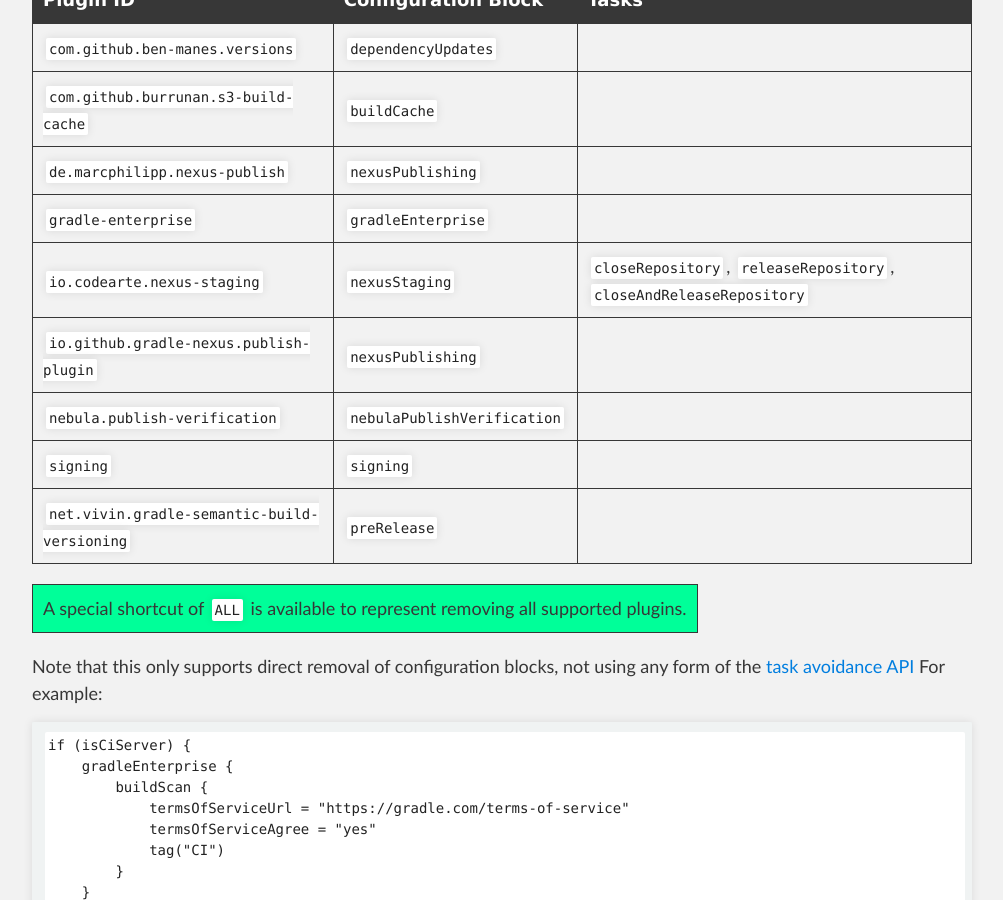
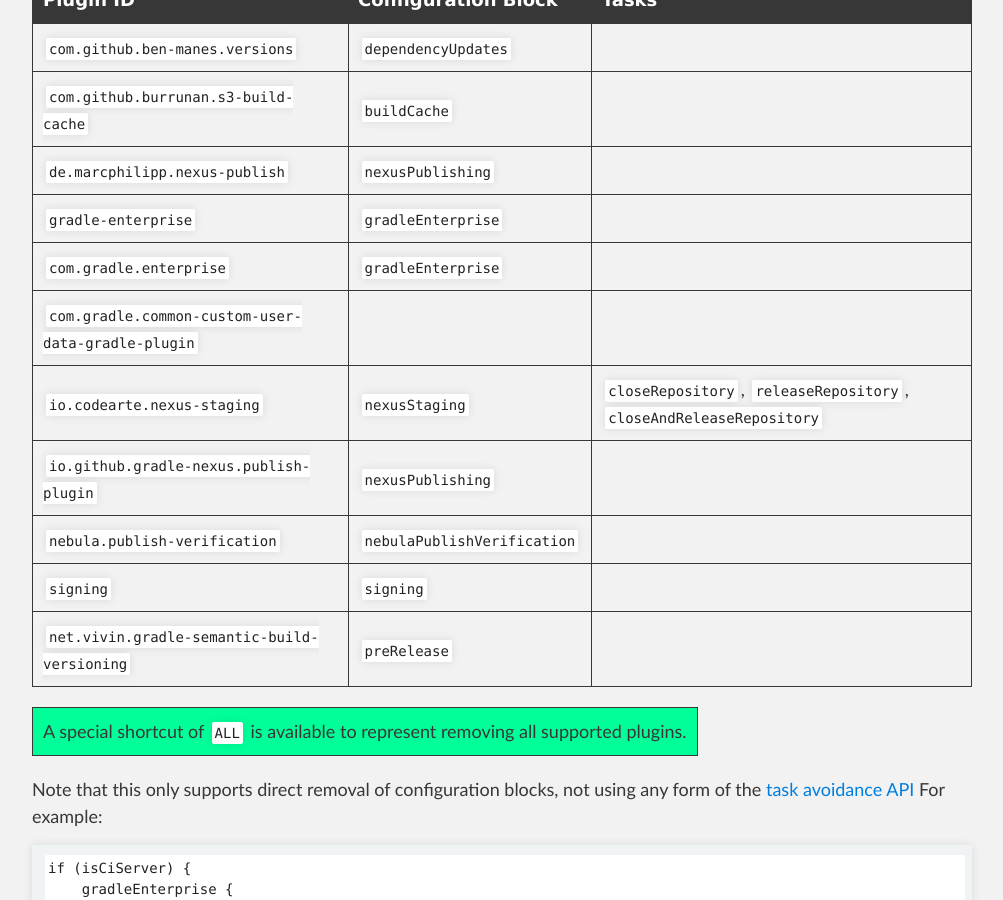
Before and after one commit to project-ncl/gradle-manipulator, a Jekyll site: the page built from guide/plugins.md, in a window 1280 px wide and 900 px high, scrolled down 496 px. Shown: the whole window, without its empty margins (138-1141 px from the left). Built offline with Jekyll 4.4.1, drawn with Linux system fonts in a browser that asks for light colours.

Commit message:
NCLSUP-766 Add support for removing more plugins

```diff
--- a/guide/plugins.md
+++ b/guide/plugins.md
@@ -15,17 +15,19 @@ a comma separated list. It will examine every `*.gradle` and `*.gradle.kts` in t
 
 The current supported list of plugins are:
 
-| Plugin ID    | Configuration Block | Tasks |
-|------------|---------------------|
-| `com.github.ben-manes.versions` | `dependencyUpdates`  | |
-| `com.github.burrunan.s3-build-cache` | `buildCache`  | |
-| `de.marcphilipp.nexus-publish` | `nexusPublishing`  | |
-| `gradle-enterprise` | `gradleEnterprise`  | |
-| `io.codearte.nexus-staging` | `nexusStaging`  | `closeRepository`, `releaseRepository`, `closeAndReleaseRepository` |
-| `io.github.gradle-nexus.publish-plugin` | `nexusPublishing`  | |
-| `nebula.publish-verification` | `nebulaPublishVerification`  | |
-| `signing` | `signing`  | |
-| `net.vivin.gradle-semantic-build-versioning` | `preRelease` | |
+| Plugin ID                                          | Configuration Block | Tasks |
+|----------------------------------------------------|---------------------|-------|
+| `com.github.ben-manes.versions`                    | `dependencyUpdates`  | |
+| `com.github.burrunan.s3-build-cache`               | `buildCache`  | |
+| `de.marcphilipp.nexus-publish`                     | `nexusPublishing`  | |
+| `gradle-enterprise`                                | `gradleEnterprise`  | |
+| `com.gradle.enterprise`                            | `gradleEnterprise`  | |
+| `com.gradle.common-custom-user-data-gradle-plugin` | | |
+| `io.codearte.nexus-staging`                        | `nexusStaging`  | `closeRepository`, `releaseRepository`, `closeAndReleaseRepository` |
+| `io.github.gradle-nexus.publish-plugin`            | `nexusPublishing`  | |
+| `nebula.publish-verification`                      | `nebulaPublishVerification`  | |
+| `signing`                                          | `signing`  | |
+| `net.vivin.gradle-semantic-build-versioning`       | `preRelease` | |
 
 <table bgcolor="#00ff99">
 <tr>
```
